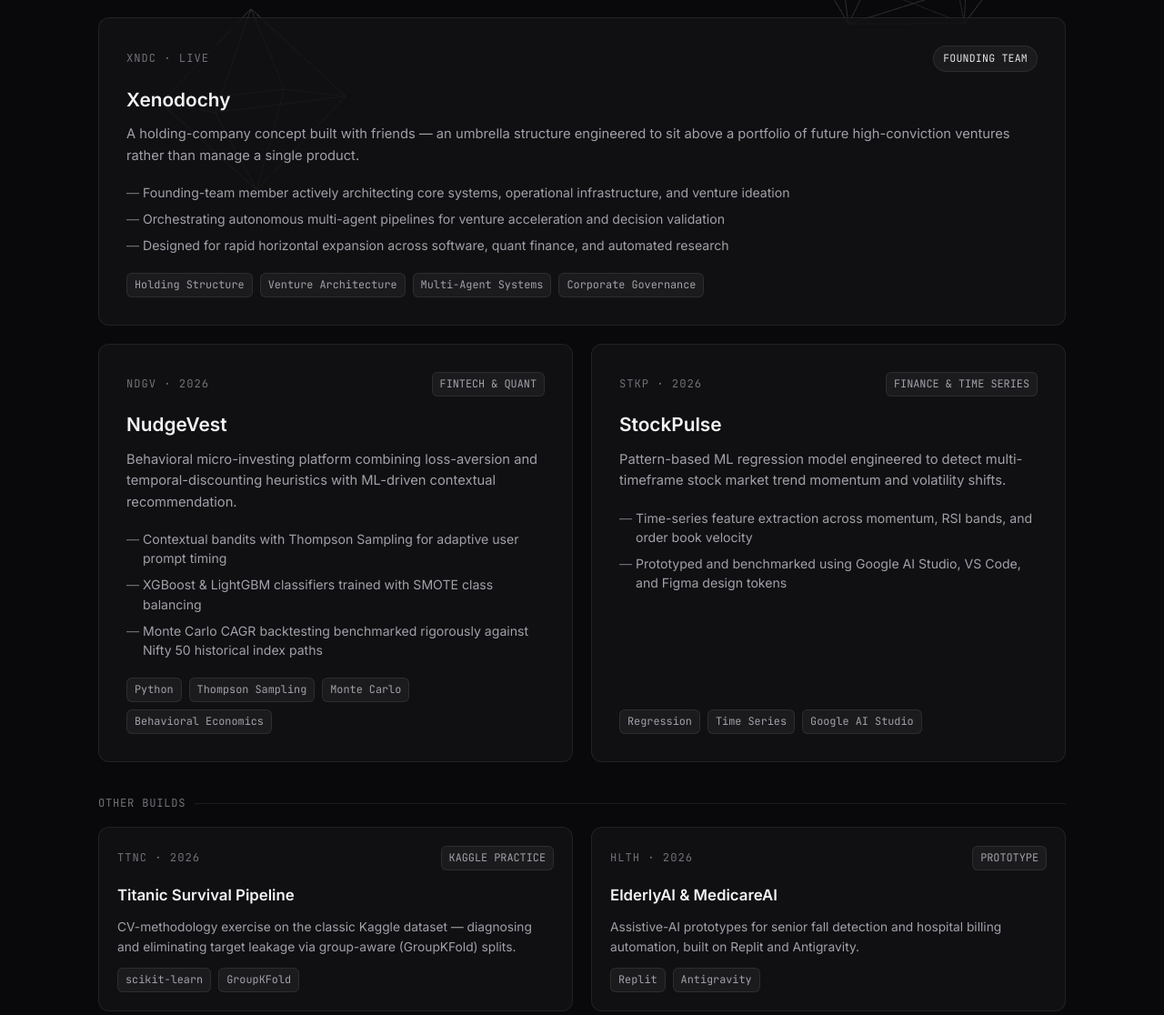
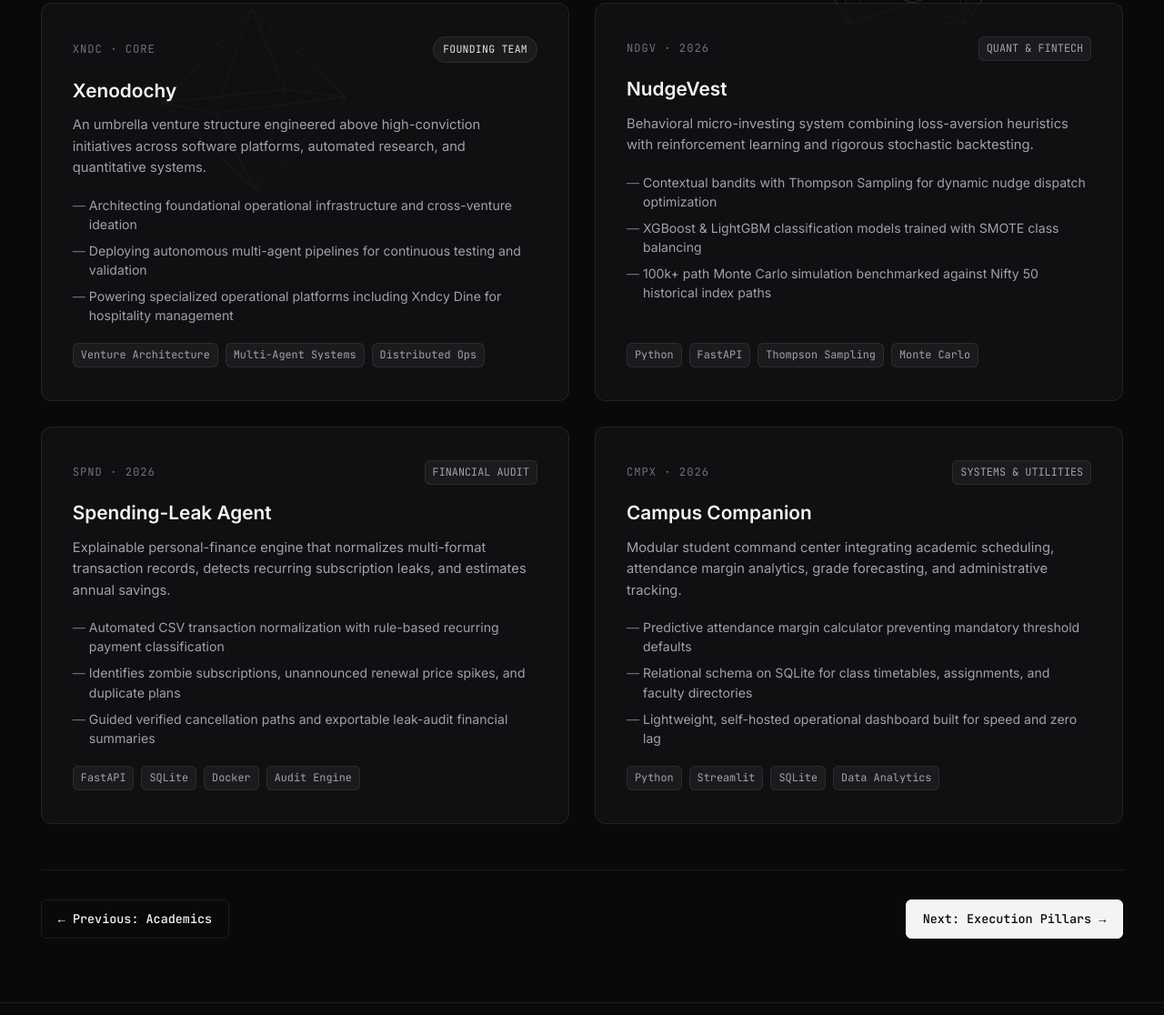
Before and after one commit to parthowww/portfolio2.0, a plain HTML site: page holdings.html in a window 1280 px wide. Shown: the part 399-1515 px from the top of the page at 91% size. Drawn offline with nearby package versions, Linux system fonts and the light colour scheme; animation ran at ten frames a second.

Commit message:
feat: align all pages with wide-spaced minimalist layout and remove filler content

```diff
--- a/holdings.html
+++ b/holdings.html
@@ -124,9 +124,9 @@ body {
 
 .container {
   width: 100%;
-  max-width: 1120px;
+  max-width: 1760px;
   margin: 0 auto;
-  padding: 0 28px;
+  padding: 0 clamp(24px, 3.5vw, 64px);
 }
 
 /* Header & Layered Navigation */
@@ -287,19 +287,19 @@ body {
 }
 
 .page-title {
-  font-size: clamp(2rem, 4vw, 3rem);
+  font-size: clamp(2.2rem, 4.5vw, 3.8rem);
   font-weight: 700;
-  line-height: 1.15;
+  line-height: 1.12;
   letter-spacing: -0.02em;
   margin-bottom: 16px;
   color: var(--text-main);
 }
 
 .page-subtitle {
-  font-size: 1.05rem;
+  font-size: 1.08rem;
   color: var(--text-muted);
-  max-width: 720px;
-  line-height: 1.6;
+  max-width: 1150px;
+  line-height: 1.65;
   margin-bottom: 36px;
 }
 
@@ -474,7 +474,7 @@ body {
 .bento-grid {
   display: grid;
   grid-template-columns: repeat(2, 1fr);
-  gap: 20px;
+  gap: 28px;
 }
 
 .bento-full {
@@ -485,7 +485,7 @@ body {
   background: var(--bg-card);
   border: 1px solid var(--border-color);
   border-radius: var(--radius-md);
-  padding: 30px;
+  padding: 36px 34px;
   display: flex;
   flex-direction: column;
   justify-content: space-between;
@@ -809,12 +809,15 @@ footer {
 }
 
 /* Responsive */
-@media (max-width: 960px) {
+@media (max-width: 1180px) {
   .portal-grid { grid-template-columns: repeat(2, 1fr); }
-  .skills-grid { grid-template-columns: repeat(2, 1fr); }
   .metrics-grid { grid-template-columns: repeat(2, 1fr); }
   .bento-grid { grid-template-columns: 1fr; }
   .bento-full { grid-column: span 1; }
+}
+
+@media (max-width: 960px) {
+  .skills-grid { grid-template-columns: repeat(2, 1fr); }
   .pillars-grid { grid-template-columns: 1fr; }
   .contact-grid { grid-template-columns: 1fr; }
 }
@@ -883,27 +886,26 @@ footer {
     <div class="bento-grid">
 
       <!-- Xenodochy -->
-      <div class="bento-card bento-full">
+      <div class="bento-card">
         <div>
           <div class="card-top">
-            <span class="card-sym">XNDC · LIVE</span>
+            <span class="card-sym">XNDC · CORE</span>
             <span class="pill" style="font-size:0.72rem;">FOUNDING TEAM</span>
           </div>
           <h3 class="card-title">Xenodochy</h3>
           <p class="card-desc">
-            A holding-company concept built with friends — an umbrella structure engineered to sit above a portfolio of future high-conviction ventures rather than manage a single product.
+            An umbrella venture structure engineered above high-conviction initiatives across software platforms, automated research, and quantitative systems.
           </p>
           <ul class="bullet-list">
-            <li>Founding-team member actively architecting core systems, operational infrastructure, and venture ideation</li>
-            <li>Orchestrating autonomous multi-agent pipelines for venture acceleration and decision validation</li>
-            <li>Designed for rapid horizontal expansion across software, quant finance, and automated research</li>
+            <li>Architecting foundational operational infrastructure and cross-venture ideation</li>
+            <li>Deploying autonomous multi-agent pipelines for continuous testing and validation</li>
+            <li>Powering specialized operational platforms including Xndcy Dine for hospitality management</li>
           </ul>
         </div>
         <div class="tags">
-          <span class="tag">Holding Structure</span>
           <span class="tag">Venture Architecture</span>
           <span class="tag">Multi-Agent Systems</span>
-          <span class="tag">Corporate Governance</span>
+          <span class="tag">Distributed Ops</span>
         </div>
       </div>
 
@@ -912,91 +914,73 @@ footer {
         <div>
           <div class="card-top">
             <span class="card-sym">NDGV · 2026</span>
-            <span class="tag">FINTECH &amp; QUANT</span>
+            <span class="tag">QUANT &amp; FINTECH</span>
           </div>
           <h3 class="card-title">NudgeVest</h3>
           <p class="card-desc">
-            Behavioral micro-investing platform combining loss-aversion and temporal-discounting heuristics with ML-driven contextual recommendation.
+            Behavioral micro-investing system combining loss-aversion heuristics with reinforcement learning and rigorous stochastic backtesting.
           </p>
           <ul class="bullet-list">
-            <li>Contextual bandits with Thompson Sampling for adaptive user prompt timing</li>
-            <li>XGBoost &amp; LightGBM classifiers trained with SMOTE class balancing</li>
-            <li>Monte Carlo CAGR backtesting benchmarked rigorously against Nifty 50 historical index paths</li>
+            <li>Contextual bandits with Thompson Sampling for dynamic nudge dispatch optimization</li>
+            <li>XGBoost &amp; LightGBM classification models trained with SMOTE class balancing</li>
+            <li>100k+ path Monte Carlo simulation benchmarked against Nifty 50 historical index paths</li>
           </ul>
         </div>
         <div class="tags">
           <span class="tag">Python</span>
+          <span class="tag">FastAPI</span>
           <span class="tag">Thompson Sampling</span>
           <span class="tag">Monte Carlo</span>
-          <span class="tag">Behavioral Economics</span>
         </div>
       </div>
 
-      <!-- StockPulse -->
+      <!-- Spending-Leak Agent -->
       <div class="bento-card">
         <div>
           <div class="card-top">
-            <span class="card-sym">STKP · 2026</span>
-            <span class="tag">FINANCE &amp; TIME SERIES</span>
+            <span class="card-sym">SPND · 2026</span>
+            <span class="tag">FINANCIAL AUDIT</span>
           </div>
-          <h3 class="card-title">StockPulse</h3>
+          <h3 class="card-title">Spending-Leak Agent</h3>
           <p class="card-desc">
-            Pattern-based ML regression model engineered to detect multi-timeframe stock market trend momentum and volatility shifts.
+            Explainable personal-finance engine that normalizes multi-format transaction records, detects recurring subscription leaks, and estimates annual savings.
           </p>
           <ul class="bullet-list">
-            <li>Time-series feature extraction across momentum, RSI bands, and order book velocity</li>
-            <li>Prototyped and benchmarked using Google AI Studio, VS Code, and Figma design tokens</li>
+            <li>Automated CSV transaction normalization with rule-based recurring payment classification</li>
+            <li>Identifies zombie subscriptions, unannounced renewal price spikes, and duplicate plans</li>
+            <li>Guided verified cancellation paths and exportable leak-audit financial summaries</li>
           </ul>
         </div>
         <div class="tags">
-          <span class="tag">Regression</span>
-          <span class="tag">Time Series</span>
-          <span class="tag">Google AI Studio</span>
+          <span class="tag">FastAPI</span>
+          <span class="tag">SQLite</span>
+          <span class="tag">Docker</span>
+          <span class="tag">Audit Engine</span>
         </div>
       </div>
 
-    </div>
-
-    <!-- Other Builds: lower-weight section, kept separate from core quant/fintech ventures above -->
-    <div style="display:flex; align-items:center; gap:10px; margin: 36px 0 16px;">
-      <span style="font-family:var(--font-mono); font-size:0.76rem; color:var(--text-dim); letter-spacing:0.06em;">OTHER BUILDS</span>
-      <div style="flex:1; height:1px; background:var(--border-color);"></div>
-    </div>
-    <div class="bento-grid">
-
-      <!-- Titanic Survival Pipeline -->
-      <div class="bento-card" style="padding:20px;">
+      <!-- Campus Companion -->
+      <div class="bento-card">
         <div>
           <div class="card-top">
-            <span class="card-sym">TTNC · 2026</span>
-            <span class="tag">KAGGLE PRACTICE</span>
+            <span class="card-sym">CMPX · 2026</span>
+            <span class="tag">SYSTEMS &amp; UTILITIES</span>
           </div>
-          <h3 class="card-title" style="font-size:1.05rem;">Titanic Survival Pipeline</h3>
-          <p class="card-desc" style="font-size:0.86rem; margin-bottom:12px;">
-            CV-methodology exercise on the classic Kaggle dataset — diagnosing and eliminating target leakage via group-aware (GroupKFold) splits.
+          <h3 class="card-title">Campus Companion</h3>
+          <p class="card-desc">
+            Modular student command center integrating academic scheduling, attendance margin analytics, grade forecasting, and administrative tracking.
           </p>
+          <ul class="bullet-list">
+            <li>Predictive attendance margin calculator preventing mandatory threshold defaults</li>
+            <li>Relational schema on SQLite for class timetables, assignments, and faculty directories</li>
+            <li>Lightweight, self-hosted operational dashboard built for speed and zero lag</li>
+          </ul>
         </div>
         <div class="tags">
-          <span class="tag">scikit-learn</span>
-          <span class="tag">GroupKFold</span>
-        </div>
-      </div>
-
-      <!-- Healthcare AI -->
-      <div class="bento-card" style="padding:20px;">
-        <div>
-          <div class="card-top">
-            <span class="card-sym">HLTH · 2026</span>
-            <span class="tag">PROTOTYPE</span>
-          </div>
-          <h3 class="card-title" style="font-size:1.05rem;">ElderlyAI &amp; MedicareAI</h3>
-          <p class="card-desc" style="font-size:0.86rem; margin-bottom:12px;">
-            Assistive-AI prototypes for senior fall detection and hospital billing automation, built on Replit and Antigravity.
-          </p>
-        </div>
-        <div class="tags">
-          <span class="tag">Replit</span>
-          <span class="tag">Antigravity</span>
+          <span class="tag">Python</span>
+          <span class="tag">Streamlit</span>
+          <span class="tag">SQLite</span>
+          <span class="tag">Data Analytics</span>
         </div>
       </div>
 
```
Also changed, not shown: contact.html (+15 -12 lines), pillars.html (+15 -12 lines), skills.html (+39 -24 lines).
